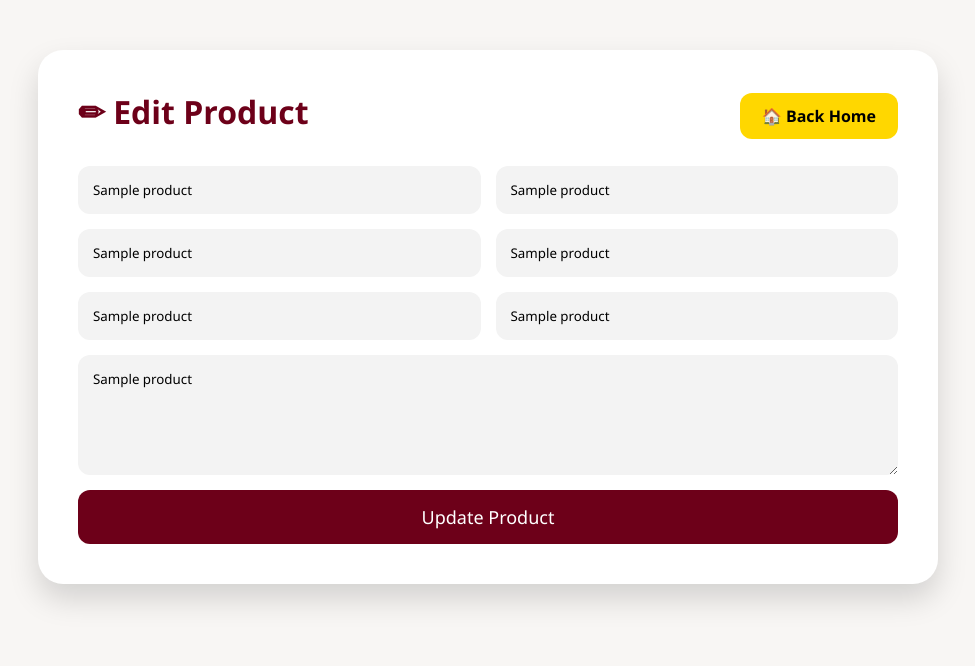
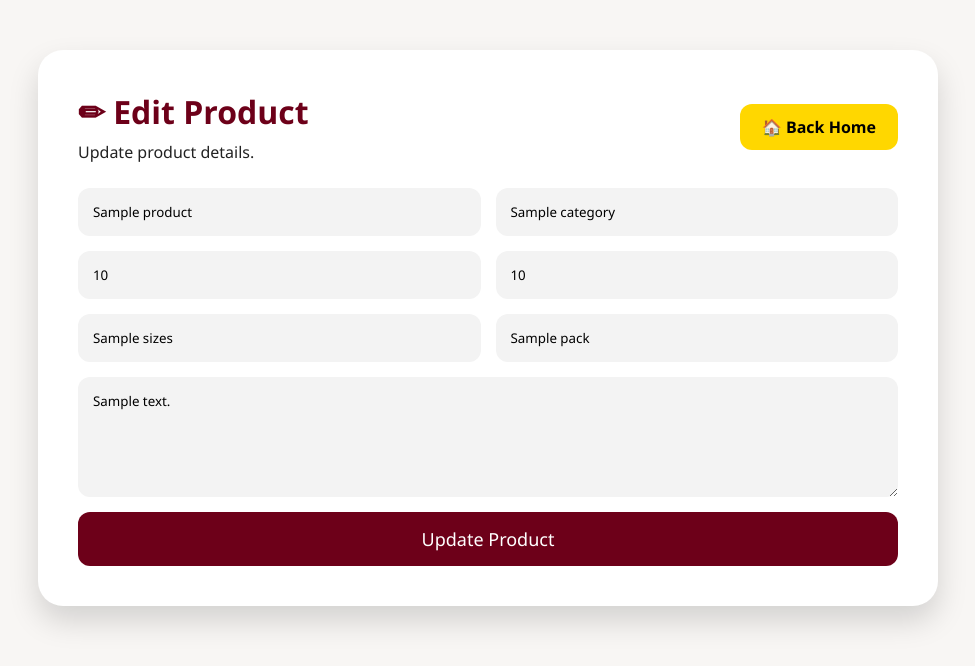
Before and after one commit to Farith416/heys-of-fashion, a Flask app: template templates/edit_product.html in a window 1280 px wide. Shown: the top 666 px of the page, without its empty margins (152-1127 px from the left). Run offline with Flask 3, Linux system fonts and the light colour scheme; the template is opened without the code that fills it: most values are stand-ins (such as "Sample title", 1, 10 or a date in 2020); parts of the project's set-up code (start-up, migrations or seed data) failed here and were passed over.

Commit message:
Update edit_product.html

```diff
--- a/templates/edit_product.html
+++ b/templates/edit_product.html
@@ -2,26 +2,94 @@
 <html>
 <head>
     <title>Edit Product</title>
-		<link rel="stylesheet" href="{{ url_for('static', filename='css/style.css') }}">
+
+    <link
+        rel="stylesheet"
+        href="{{ url_for('static', filename='css/style.css') }}"
+    >
 </head>
+
 <body>
+
     <div class="form-box">
+
         <div class="admin-header">
+
+            <div>
                 <h1>✏ Edit Product</h1>
+                <p>Update product details.</p>
+            </div>
+
             <a href="/" class="home-btn">
                 🏠 Back Home
             </a>
+
         </div>
+
+
         <form method="POST">
-				<input name="name" value="{{ product[1] }}" required>
-				<input name="category" value="{{ product[2] }}" required>
-				<input name="price" value="{{ product[3] }}" required>
-				<input name="stock" value="{{ product[4] }}" required>
-				<input name="sizes" value="{{ product[5] }}" required>
-				<input name="pack" value="{{ product[6] }}" required>
-				<textarea name="description">{{ product[7] }}</textarea>
-				<button type="submit"> Update Product </button>
+
+            <input
+                name="name"
+                placeholder="Product Name"
+                value="{{ product.name }}"
+                required
+            >
+
+
+            <input
+                name="category"
+                placeholder="Category"
+                value="{{ product.category }}"
+                required
+            >
+
+
+            <input
+                name="price"
+                placeholder="Price"
+                value="{{ product.price }}"
+                required
+            >
+
+
+            <input
+                name="stock"
+                placeholder="Available Stock"
+                value="{{ product.stock }}"
+                required
+            >
+
+
+            <input
+                name="sizes"
+                placeholder="Sizes (S,M,L,XL)"
+                value="{{ product.sizes }}"
+                required
+            >
+
+
+            <input
+                name="pack"
+                placeholder="Pieces Per Pack"
+                value="{{ product.pack }}"
+                required
+            >
+
+
+            <textarea
+                name="description"
+                placeholder="Description"
+            >{{ product.description }}</textarea>
+
+
+            <button type="submit">
+                Update Product
+            </button>
+
         </form>
+
     </div>
+
 </body>
 </html>
```
Lines whose indentation alone changed are shown as unchanged.
